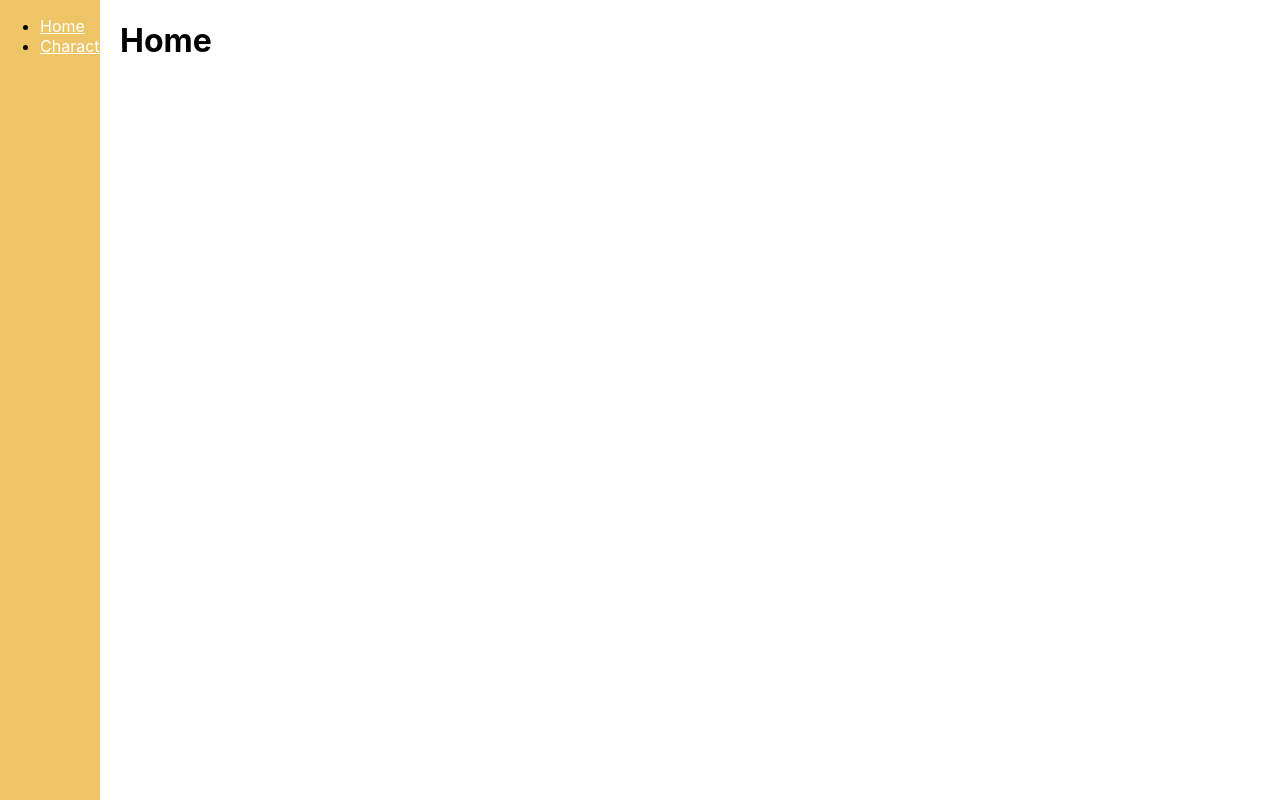
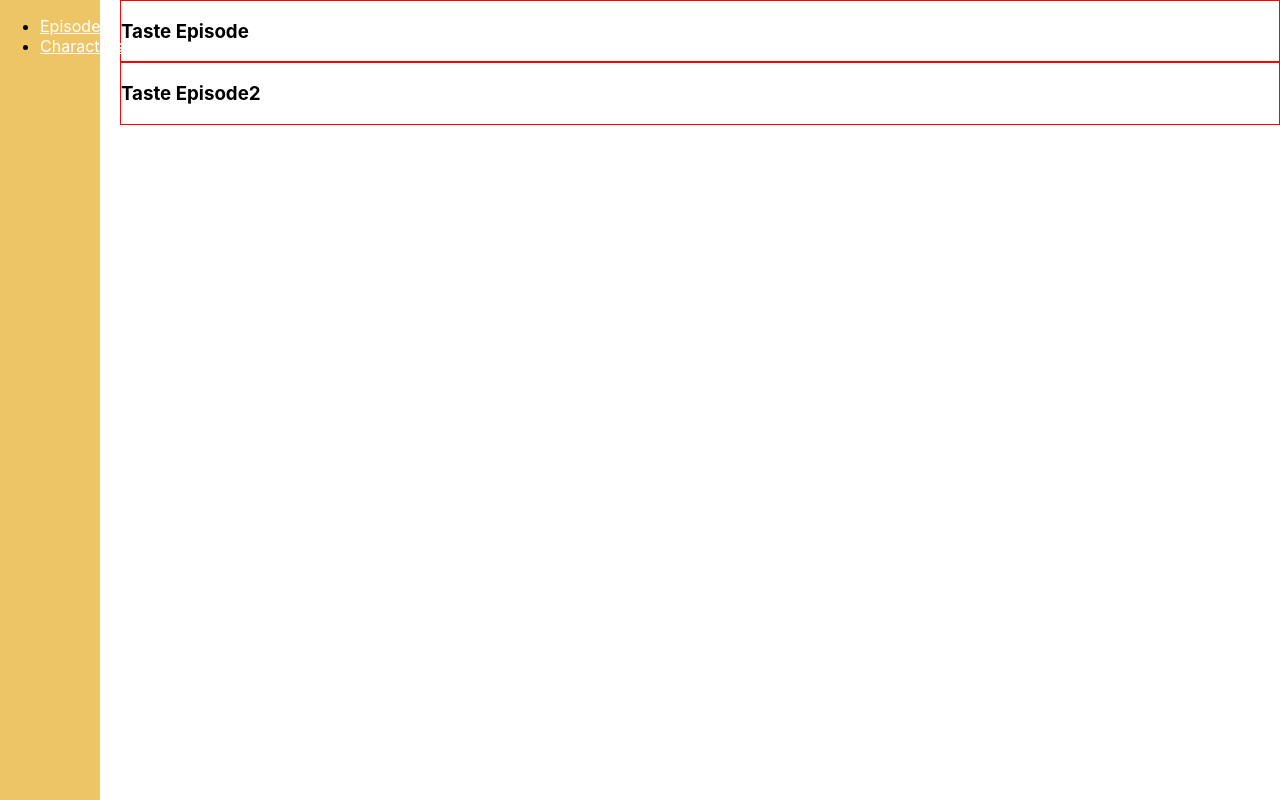
Before and after one commit to dayanapanova/RickAndMorty, a React (Create React App) app: page / in a window 1280 px wide. Built offline with nearby package versions, Linux system fonts and the light colour scheme.

Commit message:
adding styles to episode component

```diff
--- a/src/App.js
+++ b/src/App.js
@@ -2,7 +2,7 @@ import React from 'react';
 import { Router, Switch, Route } from 'react-router-dom';
 import styled, { ThemeProvider } from 'styled-components'
 import { Navigation } from '@/components';
-import {Home , Characters} from '@/containers';
+import {Episodes , Characters} from '@/containers';
 
 import { theme } from '@/constants'
 import BrowserHistory from '@/BrowserHistory';
@@ -18,7 +18,7 @@ const App = () => {
         <Navigation />
         <PageContent>
           <Switch>
-            <Route path='/' exact component={Home} />
+            <Route path='/' exact component={Episodes} />
             <Route path='/characters' exact component={Characters} />
           </Switch>
         </PageContent>
--- /dev/null
+++ b/src/components/Episode.js
@@ -0,0 +1,15 @@
+import React from 'react';
+import styled from 'styled-components'
+
+const Box = styled.div`
+border: 1px solid red;
+`
+const EpisodeComponent = ({name}) => {
+
+    return (
+        <Box>
+            <h3>{name}</h3>
+        </Box>
+    )
+}
+export default EpisodeComponent;
--- a/src/components/Navigation.js
+++ b/src/components/Navigation.js
@@ -17,7 +17,7 @@ const MenuItem = styled(Link)`
 const MENU_ITEMS = [
     {
         to: '/',
-        label: 'Home',
+        label: 'Episodes',
     },
     {
         to: '/characters',
--- a/src/components/index.js
+++ b/src/components/index.js
@@ -1 +1,2 @@
-export { default as Navigation } from './Navigation';
+export { default as Navigation } from './Navigation'
+export { default as Episode } from './Episode'
--- /dev/null
+++ b/src/containers/Episodes.js
@@ -0,0 +1,54 @@
+import { Episode } from '@/components';
+import React from 'react';
+
+
+const MOCK_DATA = [
+    {
+        name: 'Taste Episode',
+        date: '13 octomber',
+        season: 's01',
+        characters: [
+            {
+                name: 'Morty',
+                id: 2
+            },
+            {
+                name: 'Rick',
+                id: 3
+            },
+        ],
+
+    },
+    {
+        name: 'Taste Episode2',
+        date: '15 octomber',
+        season: 's01',
+        characters: [
+            {
+                name: 'Summer',
+                id: 4
+            },
+            {
+                name: 'Bett',
+                id: 5
+            },
+        ]
+    }
+]
+const Episodes = () => {
+
+
+    return (
+        <div>
+            {MOCK_DATA.map(({ name,characters,date }) => {
+                return (
+                    <Episode name={name} characters={characters} date={date}/>
+                )
+            })}
+        </div>
+    )
+
+
+};
+
+export default Episodes;
--- a/src/containers/Home.js
+++ /dev/null
@@ -1,15 +0,0 @@
-import React from 'react';
-
-const Home = () => {
-
-
-    return (
-        <div>
-            <h1>Home</h1>
-        </div>
-    )
-
-
-};
-
-export default Home;
--- a/src/containers/index.js
+++ b/src/containers/index.js
@@ -1,2 +1,2 @@
-export { default as Home } from './Home';
+export { default as Episodes } from './Episodes';
 export { default as Characters } from './Characters';
```
Also changed, not shown: 1 other file (tests, documents, lock files or other folders).
